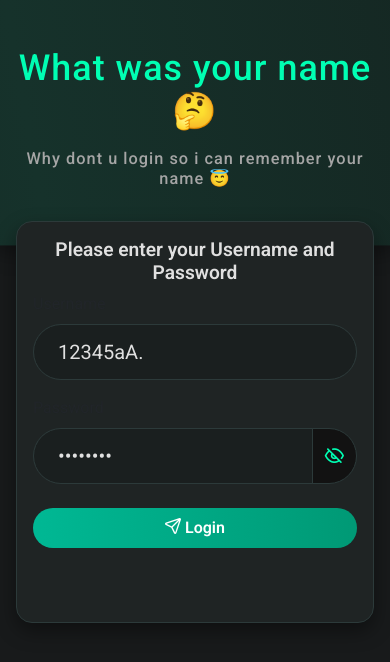
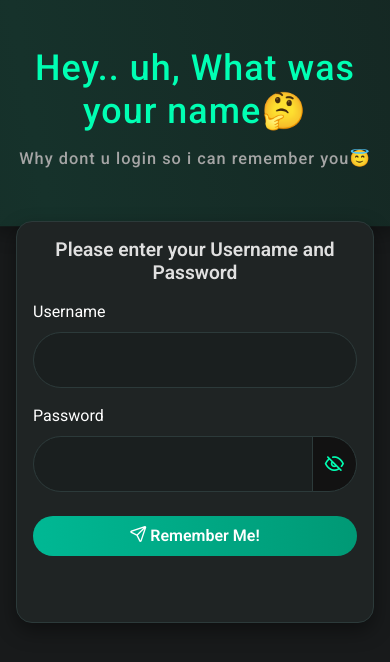
Before and after one commit to baharogluarda/auth-js-practice, a Next.js app: page / in a window 390 px wide. Shown: the top 662 px of the page. Built offline with nearby package versions, Linux system fonts and the light colour scheme.

Commit message:
styling updates

```diff
--- a/src/components/form-fields/password-input.jsx
+++ b/src/components/form-fields/password-input.jsx
@@ -12,7 +12,7 @@ export const PasswordInput = (props) => {
 
   return (
     <FormGroup className={className} controlId={rest.name}>
-      <FormLabel>{label}</FormLabel>
+      <FormLabel className="text-white">{label}</FormLabel>
 
       <InputGroup>
         <FormControl isInvalid={!!error} size="lg" type={type} {...rest} />
--- a/src/components/form-fields/text-input.jsx
+++ b/src/components/form-fields/text-input.jsx
@@ -6,7 +6,7 @@ const TextInput = (props) => {
 
   return (
     <FormGroup className={classname} controlId={rest.name}>
-      <FormLabel>{label}</FormLabel>
+      <FormLabel className="text-white">{label}</FormLabel>
       <FormControl isInvalid={!!error} size="lg" {...rest} />
       <FormControl.Feedback type="invalid">{error}</FormControl.Feedback>
     </FormGroup>
--- a/src/components/header/header.jsx
+++ b/src/components/header/header.jsx
@@ -1,11 +1,12 @@
 import React from "react";
 import "./header.scss";
+import { header } from "../../helpers/config";
 
 const Header = () => {
   return (
     <header className="main-header">
-      <h1>What was your name🤔 </h1>
-      <h2>Why dont u login so i can remember your name 😇</h2>
+      <h1>{header.title}</h1>
+      <h2>{header.subtitle}</h2>
     </header>
   );
 };
--- a/src/components/header/header.scss
+++ b/src/components/header/header.scss
@@ -1,40 +1,36 @@
-@import "../../styles/variables";
+@use "../../styles/variables" as v;
+@use "../../styles/mixins" as m;
 
 .main-header {
   top: 0;
   width: 100%;
   text-align: center;
   padding: 4rem 1rem;
-  background: $gradient-accent;
+  background: v.$gradient-accent;
   background-size: 600% 600%;
-  animation: gradientFlow 8s ease infinite;
-  color: $text-color;
+  @include m.gradientFlow; // mixin ile animasyonu ekledik
+  color: v.$text-color;
   position: absolute;
-  box-shadow: 0 5px 20px $shadow-color;
+  box-shadow: 0 5px 20px v.$shadow-color;
   letter-spacing: 1px;
 
   h1 {
     font-size: 3rem;
     margin-bottom: 1rem;
-    animation: bounceIn 1s ease;
-    color: $accent-color;
-
-    span {
-      display: inline-block;
-      animation: emojiWave 2s infinite ease-in-out;
-    }
+    @include m.bounceIn; // bounceIn animasyonu
+    color: v.$accent-color;
   }
 
   h2 {
     font-size: 1.4rem;
     opacity: 0.8;
-    color: $text-muted;
-    animation: fadeIn 2s ease-in forwards;
+    color: v.$text-muted;
+    @include m.fadeIn; // fadeIn animasyonu
   }
 
   &:hover {
     transform: scale(1.02);
-    transition: all $transition-medium;
+    transition: all v.$transition-medium;
   }
 
   @media (max-width: 400px) {
@@ -43,63 +39,8 @@
     h1 {
       font-size: 2.2rem;
     }
-
     h2 {
       font-size: 1rem;
     }
   }
 }
-
-// 🔁 Animasyonlar
-@keyframes gradientFlow {
-  0% {
-    background-position: 0% 50%;
-  }
-  50% {
-    background-position: 100% 50%;
-  }
-  100% {
-    background-position: 0% 50%;
-  }
-}
-
-@keyframes bounceIn {
-  0% {
-    transform: translateY(-50px);
-    opacity: 0;
-  }
-  60% {
-    transform: translateY(10px);
-    opacity: 1;
-  }
-  100% {
-    transform: translateY(0);
-  }
-}
-
-@keyframes emojiWave {
-  0%,
-  100% {
-    transform: rotate(0deg);
-  }
-  25% {
-    transform: rotate(10deg);
-  }
-  50% {
-    transform: rotate(-10deg);
-  }
-  75% {
-    transform: rotate(10deg);
-  }
-}
-
-@keyframes fadeIn {
-  0% {
-    opacity: 0;
-    transform: translateY(20px);
-  }
-  100% {
-    opacity: 1;
-    transform: translateY(0);
-  }
-}
--- a/src/components/login-form/login-form.jsx
+++ b/src/components/login-form/login-form.jsx
@@ -5,6 +5,7 @@ import "./login-form.scss";
 import TextInput from "../form-fields/text-input";
 import { PasswordInput } from "../form-fields/password-input";
 import { SubmitButton } from "../form-fields/submit-button";
+import { loginFormTitle } from "@/helpers/config";
 
 export const LoginForm = ({ children }) => {
   return (
@@ -13,22 +14,22 @@ export const LoginForm = ({ children }) => {
         <Col sm={12}>
           <Card>
             <Card.Body>
-              <h4 className="mb-2">Please enter your Username and Password</h4>
+              <h4 className="mb-3">{loginFormTitle}</h4>
 
               <Form>
                 <TextInput
                   label="Username"
                   name="username"
                   error=""
-                  defaultValue="12345aA."
+                  defaultValue=""
                 />
                 <PasswordInput
                   label="Password"
                   name="password"
                   error=""
-                  defaultValue="12345aA."
+                  defaultValue=""
                 />
-                <SubmitButton className="mt-2 w-100" title="Login" />
+                <SubmitButton className="mt-2 w-100" title="Remember Me!" />
               </Form>
             </Card.Body>
           </Card>
--- a/src/components/login-form/login-form.scss
+++ b/src/components/login-form/login-form.scss
@@ -1,4 +1,5 @@
-@import "../../styles/variables";
+// SCSS değişkenlerini modül olarak dahil ediyoruz
+@use "../../styles/variables" as v;
 
 .login-form {
   display: flex;
@@ -7,16 +8,15 @@
   align-items: center;
   min-height: 100vh;
   padding: 2rem;
-  background: $background-color;
+  background: v.$background-color;
 
   .card {
-    background: $card-bg;
+    background: v.$card-bg;
     border-radius: 1rem;
-    box-shadow: 0 8px 20px $shadow-color;
+    box-shadow: 0 8px 20px v.$shadow-color;
     width: 100%;
-    max-width: 600px;
-    border: 1px solid $border-color;
-    transition: transform $transition-fast, box-shadow $transition-fast;
+    border: 1px solid v.$border-color;
+    transition: transform v.$transition-fast, box-shadow v.$transition-fast;
 
     &:hover {
       transform: scale(1.01);
@@ -33,7 +33,7 @@
       h4 {
         text-align: center;
         margin-bottom: 2rem;
-        color: $text-color;
+        color: v.$text-color;
         font-weight: 600;
       }
 
@@ -43,51 +43,52 @@
         .form-control {
           border-radius: 50px;
           padding: 0.75rem 1.5rem;
-          border: 1px solid $border-color;
-          background-color: darken($card-bg, 2%);
-          color: $text-color;
-          transition: all $transition-fast;
+          border: 1px solid v.$border-color;
+          background-color: darken(v.$card-bg, 2%);
+          color: v.$text-color;
+          transition: all v.$transition-fast;
 
           &:focus {
-            border-color: $primary-color;
-            box-shadow: 0 0 0 0.2rem rgba($primary-color, 0.3);
+            border-color: v.$primary-color;
+            box-shadow: 0 0 0 0.2rem rgba(v.$primary-color, 0.3);
           }
         }
 
         .input-group-text {
           border-radius: 0 50px 50px 0 !important;
-          background-color: $secondary-color;
-          border: 1px solid $border-color;
-          transition: background-color $transition-fast;
-
-          &:hover {
-            background-color: lighten($secondary-color, 5%);
-          }
+          background-color: v.$secondary-color;
+          border: 1px solid v.$border-color;
+          transition: background-color v.$transition-fast;
 
           i {
             font-size: 1.2rem;
-            color: $accent-color;
+            color: v.$accent-color;
           }
         }
 
         .btn {
           border-radius: 50px;
           border: none;
-          background: $gradient-main;
+          background: v.$gradient-main;
           color: #fff;
           font-weight: 600;
           font-size: 1rem;
           margin-top: 1rem;
-          transition: all $transition-fast;
+          transition: all v.$transition-fast;
 
           &:hover {
-            background: linear-gradient(90deg, $accent-color, $primary-dark);
-            box-shadow: 0 4px 15px rgba($accent-color, 0.3);
+            background: linear-gradient(
+              90deg,
+              v.$accent-color,
+              v.$primary-dark
+            );
+            box-shadow: 0 4px 15px rgba(v.$accent-color, 0.3);
           }
         }
       }
     }
   }
+
   @media (max-width: 400px) {
     padding: 1rem;
 
--- /dev/null
+++ b/src/helpers/config.js
@@ -0,0 +1,8 @@
+export const appConfig = {};
+
+export const header = {
+  title: "Hey.. uh, What was your name🤔",
+  subtitle: "Why dont u login so i can remember you😇",
+};
+
+export const loginFormTitle = "Please enter your Username and Password";
--- /dev/null
+++ b/src/styles/_mixins.scss
@@ -0,0 +1,32 @@
+// Animasyon Mixins
+
+@mixin gradientFlow($duration: 8s, $ease: ease, $infinite: infinite) {
+  animation: gradientFlow $duration $ease $infinite;
+}
+
+@mixin bounceIn($duration: 1s, $ease: ease) {
+  animation: bounceIn $duration $ease;
+}
+
+@mixin fadeIn($duration: 2s, $ease: ease-in, $forwards: forwards) {
+  animation: fadeIn $duration $ease $forwards;
+}
+
+// 🔁 Keyframes
+@keyframes gradientFlow {
+  0% { background-position: 0% 50%; }
+  50% { background-position: 100% 50%; }
+  100% { background-position: 0% 50%; }
+}
+
+@keyframes bounceIn {
+  0% { transform: translateY(-50px); opacity: 0; }
+  60% { transform: translateY(10px); opacity: 1; }
+  100% { transform: translateY(0); }
+}
+
+
+@keyframes fadeIn {
+  0% { opacity: 0; transform: translateY(20px); }
+  100% { opacity: 1; transform: translateY(0); }
+}
--- a/src/styles/_variables.scss
+++ b/src/styles/_variables.scss
@@ -1,14 +1,13 @@
-
 // Ana Renk Paleti
-$primary-color: #00b894; // canlı yeşil (buton & vurgu)
-$primary-dark: #009975; // koyu yeşil ton
-$accent-color: #00ffb3; // neon yeşil efektler için
-$secondary-color: #121212; // koyu arka plan
-$background-color: #181a1b; // genel sayfa arka planı
-$card-bg: #1f2424; // kart arka planı
-$border-color: #2c3a3a; // kenar çizgileri
-$text-color: #e0e0e0; // ana yazı rengi
-$text-muted: #a5a5a5; // ikincil yazı rengi
+$primary-color: #00b894;
+$primary-dark: #009975;
+$accent-color: #00ffb3;
+$secondary-color: #121212;
+$background-color: #181a1b;
+$card-bg: #1f2424;
+$border-color: #2c3a3a;
+$text-color: #e0e0e0;
+$text-muted: #a5a5a5;
 $shadow-color: rgba(0, 0, 0, 0.4);
 
 // Geçişler ve Efektler
--- a/src/styles/global.scss
+++ b/src/styles/global.scss
@@ -1,10 +1,14 @@
-@import "bootstrap/dist/css/bootstrap.min.css";
-@import "primeicons/primeicons.css";
-@import "variables";
+// styles/global.scss
+
+// Dış kütüphaneler için @import yerine @use kullanıyoruz
+@use "bootstrap/dist/css/bootstrap.min.css";
+@use "primeicons/primeicons.css";
+
+// Proje içi SCSS değişkenlerini global hale getiriyoruz
+@use "variables" as *;
 
 html,
 body {
-  background-color: rgb(218, 214, 214);
   display: flex;
   justify-content: center;
   flex-direction: column;
@@ -17,7 +21,6 @@ body {
   color: $text-color;
   margin: 0;
   padding: 0;
-  min-height: 100vh;
 }
 
 * {
```
Also changed, not shown: src/auth.js (+14 -1 lines), src/proxy.js (+13 -3 lines).
